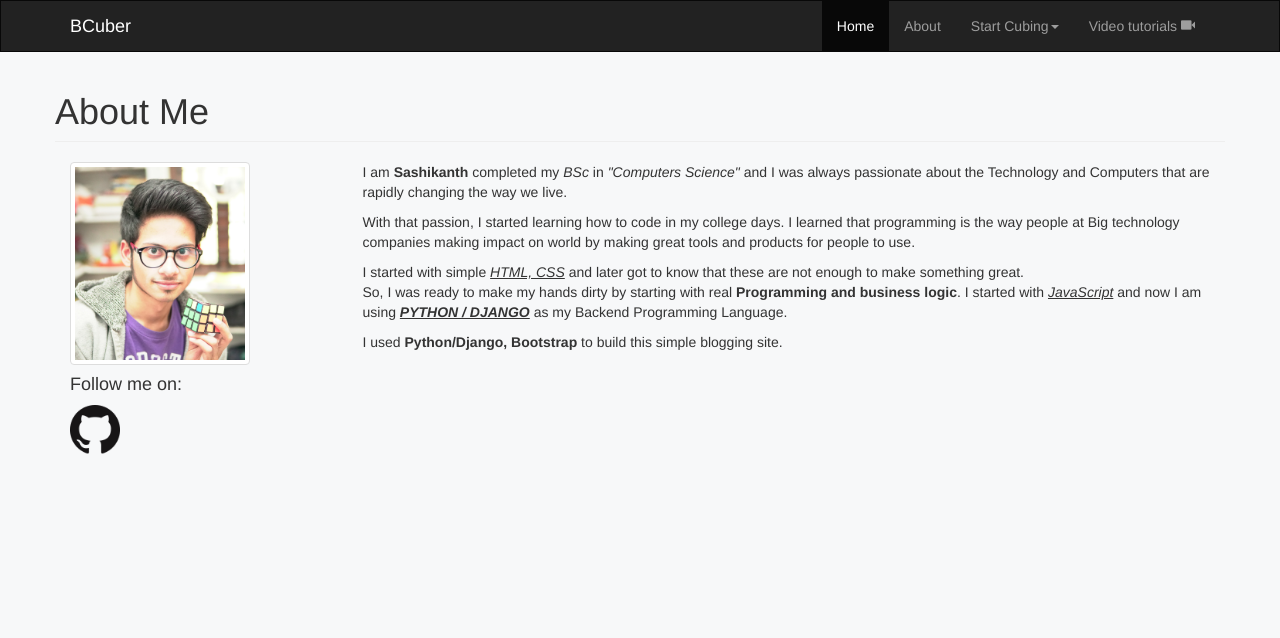
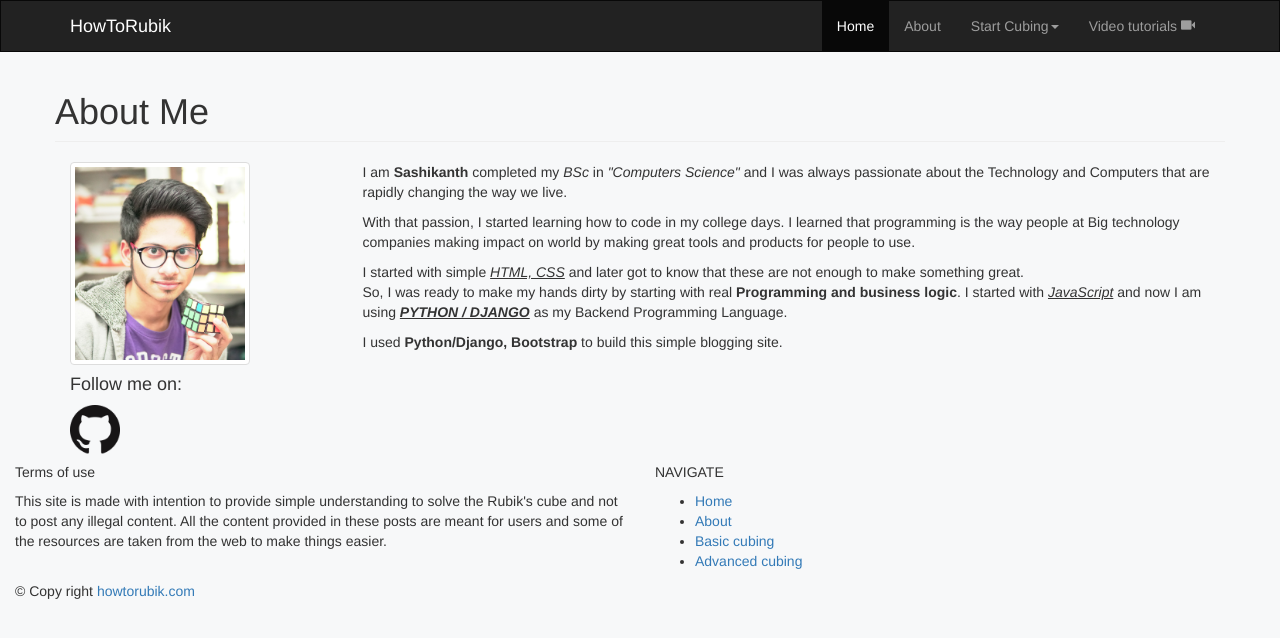
Before and after one commit to satyasashi/howtorubik, a Django app: page /about/ in a window 1280 px wide. Shown: the top 638 px of the page. Run offline with Django 3.2, Linux system fonts and the light colour scheme; some libraries are stand-ins or nearby versions.

Commit message:
Added footer, fixed horizontal scroll, changed logo

```diff
--- a/rubikPost/models.py
+++ b/rubikPost/models.py
@@ -42,6 +42,9 @@ class Tag(models.Model):
 	def __str__(self):
 		return self.name
 
+	def get_absolute_urL(self):
+		return reverse('post_by_tag', args=[self.id, self.slug])
+
 
 class Post(models.Model):
 	title 		=	models.CharField(max_length=150)
--- a/rubikPost/templates/rubikPost/about.html
+++ b/rubikPost/templates/rubikPost/about.html
@@ -18,7 +18,7 @@
 	<div class="container-fluid mainDiv">
 		{% include 'snippets/nav.html' %}
 
-		<div class="container">
+		<div class="container aboutContainer">
 			<div class="row">
 					<h1 class="page-header">About Me</h1>
 					<div class="col-md-3 imgDiv">
@@ -37,7 +37,7 @@
 					</div>
 			</div>
 
-			<div class="row">
+			<div class="row followDiv">
 				<div class="col-md-8">
 					<h4>Follow me on:</h4>
 					<div class="aboutFollow">
@@ -48,5 +48,8 @@
 			</div>
 		</div>
 	</div>
+
+	{% include "snippets/footer.html" %}
+
 </body>
 </html>
--- a/rubikPost/urls.py
+++ b/rubikPost/urls.py
@@ -4,6 +4,7 @@ from . import views
 urlpatterns = [
 	url(r'^$', views.post_list, name="post_list"),
 	url(r'^(?P<pk>\d+)/(?P<post_slug>[\w\d-]+)/$', views.post_detail, name="post_detail"),
+	url(r'^(?P<pk>\d+)/(?P<tag_slug>[\w\d-]+)/$', views.post_by_tag, name="post_by_tag"),
 	url(r'^basic-3x3-cubing/', views.basicCubing, name="basicCubing"),
 	url(r'^advanced-3x3-cubing/', views.advancedCubing, name="advancedCubing"),
 	url(r'^basic-3x3-videos/', views.basicVideos, name="basicVideos"),
--- a/rubikPost/views.py
+++ b/rubikPost/views.py
@@ -1,4 +1,4 @@
-from django.shortcuts import render, get_object_or_404
+from django.shortcuts import render, get_object_or_404, get_list_or_404
 from .models import Author, Tag, Category, Post
 
 # Create your views here.
@@ -16,6 +16,15 @@ def post_detail(request, pk, post_slug):
 	tags = Tag.objects.all()
 	return render(request, 'rubikPost/post_detail.html', {'post': post, 'tags':tags,})
 
+def post_by_tag(request, tag_slug):
+	''' Shows the post by tags '''
+	tag = get_object_or_404(Tag, slug=tag_slug)
+	posts = get_list_or_404(Post, tags=tag)
+	context = {
+		'tag': tag,
+		'posts': posts
+	}
+	return render(request, 'blog/post_by_tag.html', context)
 
 def basicCubing(request):
 	posts = Post.objects.filter(category__name__icontains="basic")
--- a/templates/base.html
+++ b/templates/base.html
@@ -48,5 +48,6 @@
 			<!-- End of container -->
 	</div>
 
+	{% include "snippets/footer.html" %}
 </body>
 </html>
--- /dev/null
+++ b/templates/snippets/footer.html
@@ -0,0 +1,36 @@
+<!-- Footer -->
+<footer class="page-footer blue center-on-small-only">
+	<!-- Footer Links -->
+	<div class="container-fluid">
+		<div class="row">
+			<!-- First Column -->
+			<div class="col-md-6">
+				<h5 class="title">Terms of use</h5>
+				<p>This site is made with intention to provide simple understanding to solve the Rubik's cube and not to post any illegal content. All the content provided in these posts are meant for users and some of the resources are taken from the web to make things easier.</p>
+			</div>
+			<!-- /.End of First column -->
+
+			<!-- Second Column -->
+			<div class="col-md-6 secondFootCol">
+				<h5 class="title">NAVIGATE</h5>
+				<ul>
+					<li><a href="{% url 'post_list' %}">Home</a></li>
+					<li><a href="{% url 'about' %}">About</a></li>
+					<li><a href="{% url 'basicCubing' %}">Basic cubing</a></li>
+					<li><a href="{% url 'advancedCubing' %}">Advanced cubing</a></li>
+				</ul>
+			</div>
+			<!-- /. End of Second Column -->
+		</div>
+	</div>
+	<!-- /.End of Footer Links -->
+
+	<!-- Copy rights -->
+	<div class="footer-copyright">
+		<div class="container-fluid">
+			&copy; Copy right <a href="https://www.howtorubik.herokuapp.com">howtorubik.com</a>
+		</div>
+	</div>
+	<!-- /.End of Copy rights -->
+</footer>
+<!-- /. End of the Footer -->
--- a/templates/snippets/nav.html
+++ b/templates/snippets/nav.html
@@ -10,7 +10,7 @@
 		        <span class="icon-bar"></span>
 		    </button>
 		    {% load static %}
-			<a href="{% url 'post_list' %}" class="navbar-brand" style="color:#ffffff">BCuber</a>
+			<a href="{% url 'post_list' %}" class="navbar-brand" style="color:#ffffff">HowToRubik</a>
 		</div>
 		<div class="collapse navbar-collapse" id="myNavbar">
 			<ul class="nav navbar-nav navbar-right">
```
Also changed, not shown: howtorubik/settings.py (+9 -7 lines), rubikPost/static/rubikPost/css/customStyles.css (+37 -3 lines), rubikPost/templates/rubikPost/post_by_tag.html (added, +31 -0 lines), db.sqlite3.
